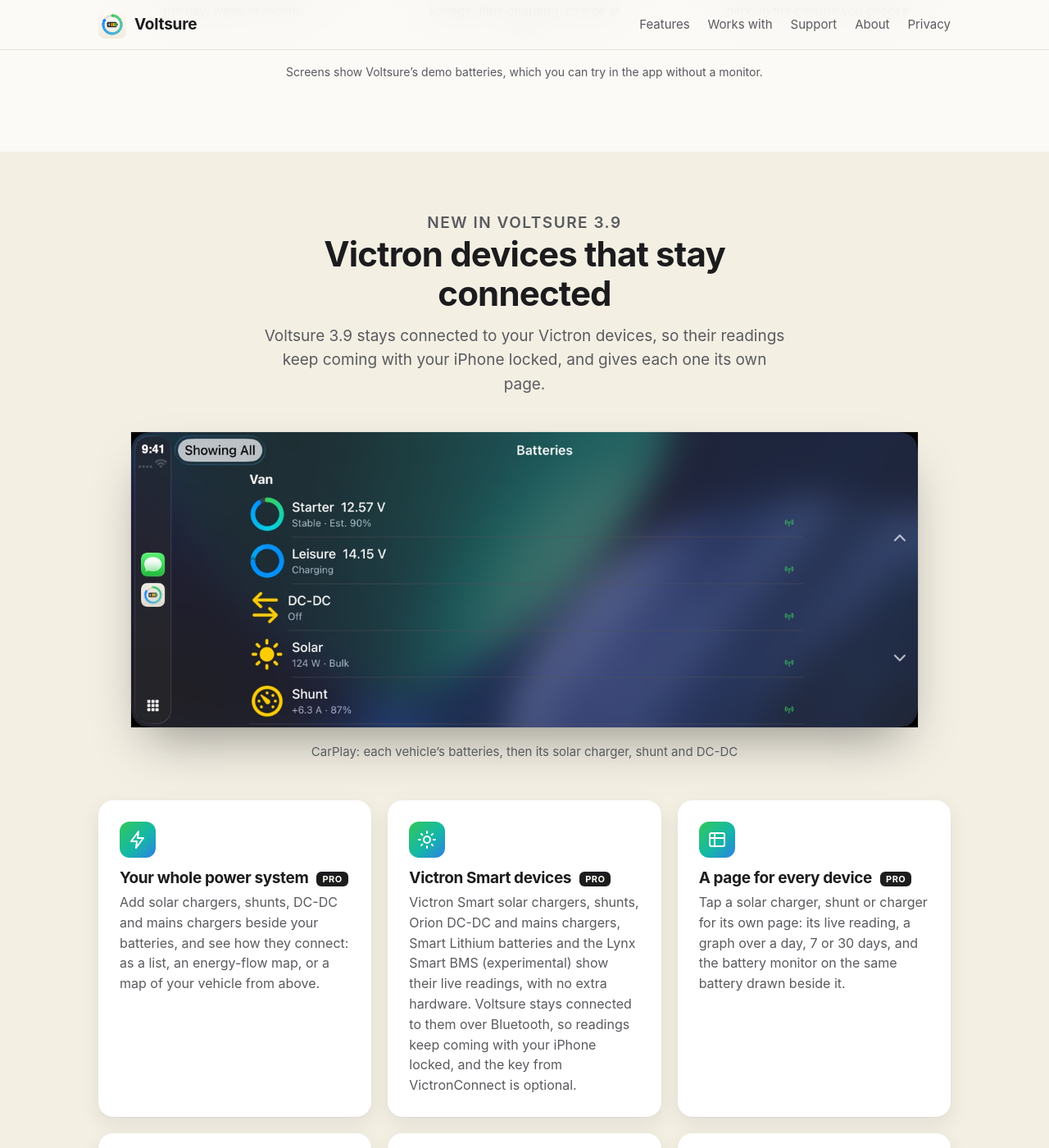
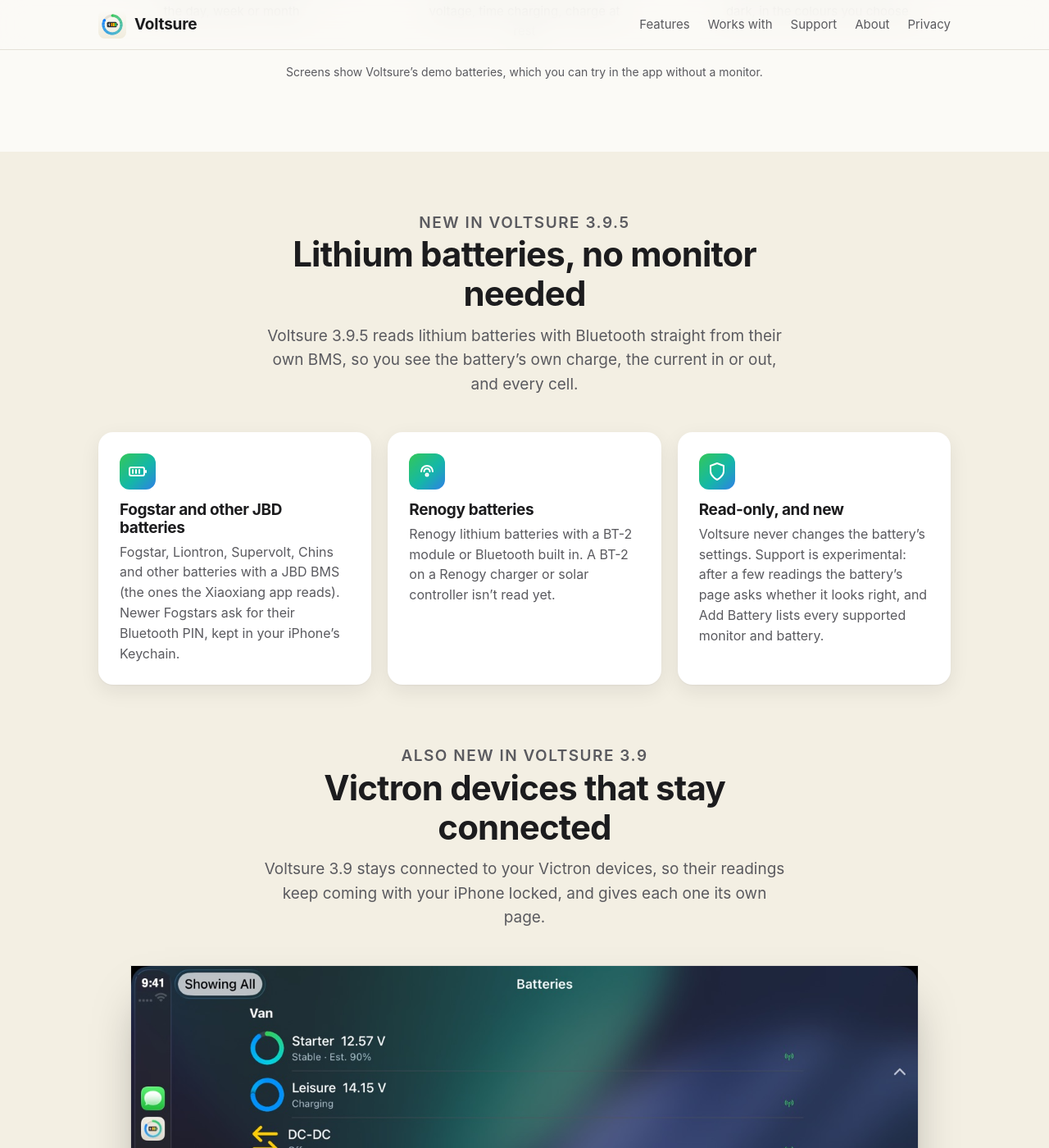
Before and after one commit to SeventyTwoAgency/STA-Website, a Jekyll site: the page voltsure/index.html, which Jekyll copies as it is, in a window 1280 px wide and 1400 px high, scrolled down 3494 px. Shown: the whole window at 82% size. Built offline with Jekyll 4.4.1, drawn with Linux system fonts in a browser that asks for light colours.

Commit message:
Voltsure: New in 3.9.5, lithium batteries with Bluetooth
Co-Authored-By: Claude Opus 5.5 <noreply@anthropic.com>

```diff
--- a/voltsure/index.html
+++ b/voltsure/index.html
@@ -164,7 +164,30 @@
   <section class="alt" id="new">
     <div class="container">
       <div class="section-head">
-        <p class="eyebrow">New in Voltsure 3.9</p>
+        <p class="eyebrow">New in Voltsure 3.9.5</p>
+        <h2>Lithium batteries, no monitor needed</h2>
+        <p>Voltsure 3.9.5 reads lithium batteries with Bluetooth straight from their own BMS, so you see the battery&rsquo;s own charge, the current in or out, and every cell.</p>
+      </div>
+      <div class="grid">
+        <div class="card">
+          <div class="icon-badge"><svg viewBox="0 0 24 24" fill="none" stroke="currentColor" stroke-width="2" stroke-linecap="round" stroke-linejoin="round" aria-hidden="true"><rect x="2" y="7" width="18" height="10" rx="2"/><path d="M22 11v2"/><path d="M6 10v4M10 10v4M14 10v4"/></svg></div>
+          <h3>Fogstar and other JBD batteries</h3>
+          <p>Fogstar, Liontron, Supervolt, Chins and other batteries with a JBD BMS (the ones the Xiaoxiang app reads). Newer Fogstars ask for their Bluetooth PIN, kept in your iPhone&rsquo;s Keychain.</p>
+        </div>
+        <div class="card">
+          <div class="icon-badge"><svg viewBox="0 0 24 24" fill="none" stroke="currentColor" stroke-width="2" stroke-linecap="round" stroke-linejoin="round" aria-hidden="true"><path d="M5 12a7 7 0 0 1 14 0"/><path d="M8.5 12a3.5 3.5 0 0 1 7 0"/><circle cx="12" cy="16" r="1.5"/></svg></div>
+          <h3>Renogy batteries</h3>
+          <p>Renogy lithium batteries with a BT-2 module or Bluetooth built in. A BT-2 on a Renogy charger or solar controller isn&rsquo;t read yet.</p>
+        </div>
+        <div class="card">
+          <div class="icon-badge"><svg viewBox="0 0 24 24" fill="none" stroke="currentColor" stroke-width="2" stroke-linecap="round" stroke-linejoin="round" aria-hidden="true"><path d="M12 22s8-4 8-10V5l-8-3-8 3v7c0 6 8 10 8 10z"/></svg></div>
+          <h3>Read-only, and new</h3>
+          <p>Voltsure never changes the battery&rsquo;s settings. Support is experimental: after a few readings the battery&rsquo;s page asks whether it looks right, and Add Battery lists every supported monitor and battery.</p>
+        </div>
+      </div>
+
+      <div class="section-head" style="margin-top: 72px">
+        <p class="eyebrow">Also new in Voltsure 3.9</p>
         <h2>Victron devices that stay connected</h2>
         <p>Voltsure 3.9 stays connected to your Victron devices, so their readings keep coming with your iPhone locked, and gives each one its own page.</p>
       </div>
```
